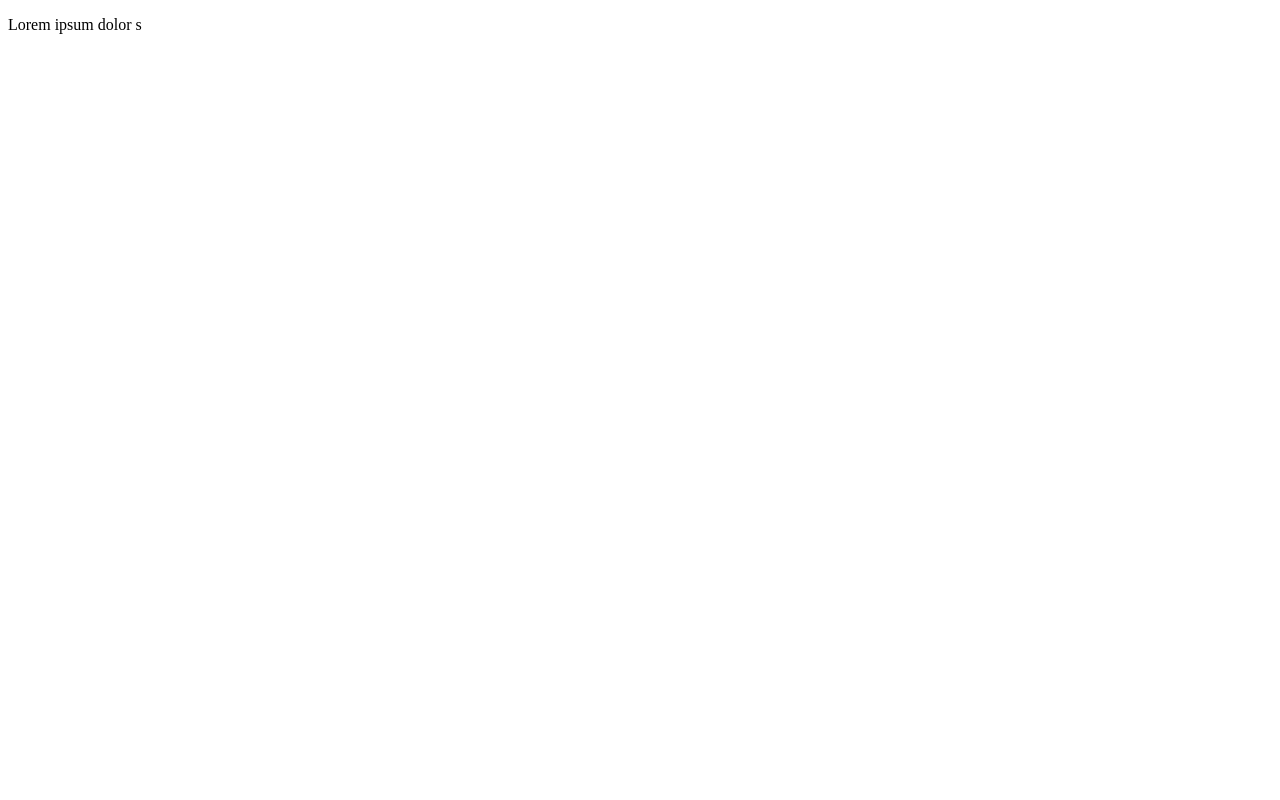
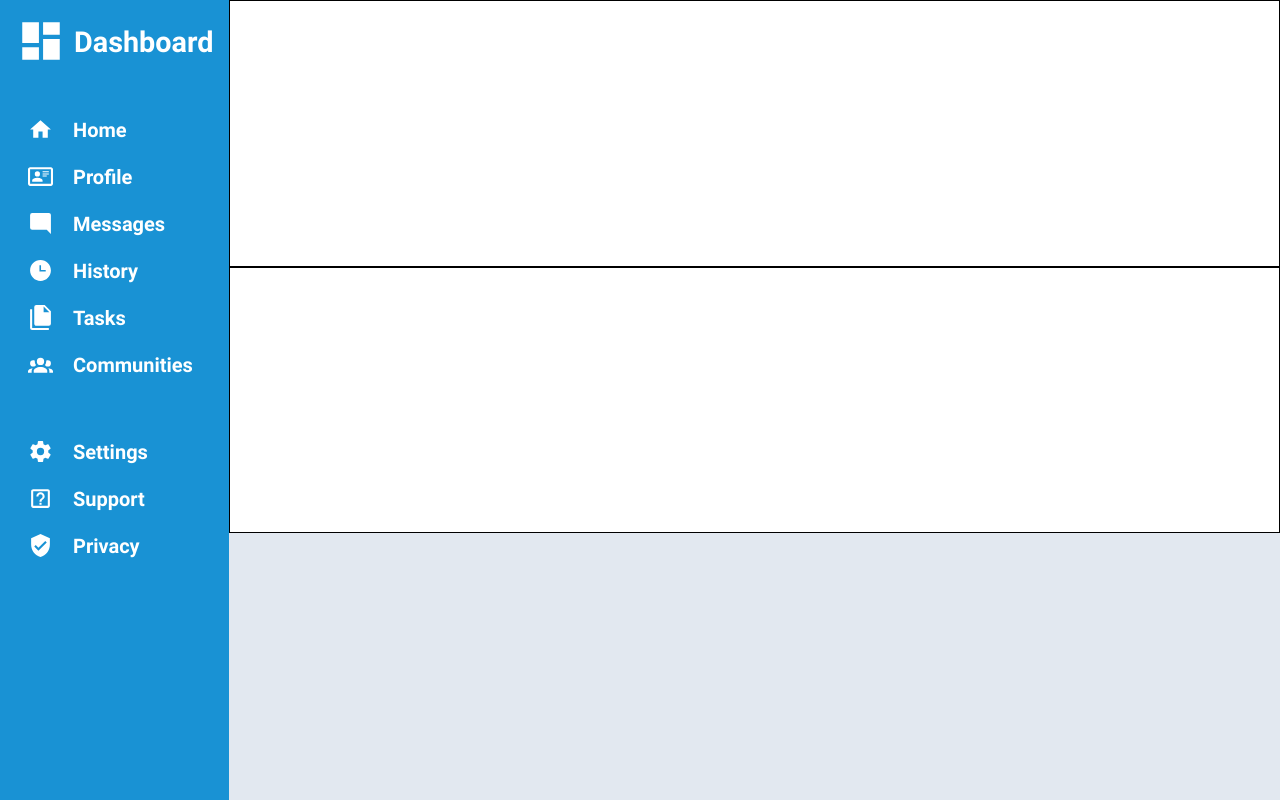
Before and after one commit to Mathew-Theberge/admin-dashboard, a plain HTML site: page index.html in a window 1280 px wide. Drawn offline with Linux system fonts and the light colour scheme.

Commit message:
add all content for sidebar, setup main grid layout and style sidebar

```diff
--- a/index.html
+++ b/index.html
@@ -8,5 +8,86 @@
 </head>
 
 <body>
-    <p>Lorem ipsum dolor s</p>
+
+    <div class="header">
+
+	</div>
+
+	<div class="subheader">
+
+	</div>
+
+	<div class="sidebar">
+		<div class="dashboard">
+			<a href="">
+				<svg xmlns="http://www.w3.org/2000/svg" viewBox="0 0 24 24"><path d="M13,3V9H21V3M13,21H21V11H13M3,21H11V15H3M3,13H11V3H3V13Z" /></svg>
+				<h2>Dashboard</h2>
+			</a>
+		</div>
+
+		<ul class="sidebar-nav">
+			<li>
+				<a href="">
+					<svg xmlns="http://www.w3.org/2000/svg" viewBox="0 0 24 24"><path d="M10,20V14H14V20H19V12H22L12,3L2,12H5V20H10Z" /></svg>
+					<div>Home</div>
+				</a>
+			</li>
+			<li>
+				<a href="">
+					<svg xmlns="http://www.w3.org/2000/svg" viewBox="0 0 24 24"><path d="M22,3H2C0.91,3.04 0.04,3.91 0,5V19C0.04,20.09 0.91,20.96 2,21H22C23.09,20.96 23.96,20.09 24,19V5C23.96,3.91 23.09,3.04 22,3M22,19H2V5H22V19M14,17V15.75C14,14.09 10.66,13.25 9,13.25C7.34,13.25 4,14.09 4,15.75V17H14M9,7A2.5,2.5 0 0,0 6.5,9.5A2.5,2.5 0 0,0 9,12A2.5,2.5 0 0,0 11.5,9.5A2.5,2.5 0 0,0 9,7M14,7V8H20V7H14M14,9V10H20V9H14M14,11V12H18V11H14" /></svg>
+					<div>Profile</div>
+				</a>
+			</li>
+			<li>
+				<a href="">
+					<svg xmlns="http://www.w3.org/2000/svg" viewBox="0 0 24 24"><path d="M22,4C22,2.89 21.1,2 20,2H4A2,2 0 0,0 2,4V16A2,2 0 0,0 4,18H18L22,22V4Z" /></svg>
+					<div>Messages</div>
+				</a>
+			</li>
+			<li>
+				<a href="">
+					<svg xmlns="http://www.w3.org/2000/svg" viewBox="0 0 24 24"><path d="M12 2C6.5 2 2 6.5 2 12C2 17.5 6.5 22 12 22C17.5 22 22 17.5 22 12S17.5 2 12 2M17 13H11V7H12.5V11.5H17V13Z" /></svg>
+					<div>History</div>
+				</a>
+			</li>
+			<li>
+				<a href="">
+					<svg xmlns="http://www.w3.org/2000/svg" viewBox="0 0 24 24"><path d="M15,7H20.5L15,1.5V7M8,0H16L22,6V18A2,2 0 0,1 20,20H8C6.89,20 6,19.1 6,18V2A2,2 0 0,1 8,0M4,4V22H20V24H4A2,2 0 0,1 2,22V4H4Z" /></svg>
+					<div>Tasks</div>
+				</a>
+			</li>
+			<li>
+				<a href="">
+					<svg xmlns="http://www.w3.org/2000/svg" viewBox="0 0 24 24"><path d="M12,5.5A3.5,3.5 0 0,1 15.5,9A3.5,3.5 0 0,1 12,12.5A3.5,3.5 0 0,1 8.5,9A3.5,3.5 0 0,1 12,5.5M5,8C5.56,8 6.08,8.15 6.53,8.42C6.38,9.85 6.8,11.27 7.66,12.38C7.16,13.34 6.16,14 5,14A3,3 0 0,1 2,11A3,3 0 0,1 5,8M19,8A3,3 0 0,1 22,11A3,3 0 0,1 19,14C17.84,14 16.84,13.34 16.34,12.38C17.2,11.27 17.62,9.85 17.47,8.42C17.92,8.15 18.44,8 19,8M5.5,18.25C5.5,16.18 8.41,14.5 12,14.5C15.59,14.5 18.5,16.18 18.5,18.25V20H5.5V18.25M0,20V18.5C0,17.11 1.89,15.94 4.45,15.6C3.86,16.28 3.5,17.22 3.5,18.25V20H0M24,20H20.5V18.25C20.5,17.22 20.14,16.28 19.55,15.6C22.11,15.94 24,17.11 24,18.5V20Z" /></svg>
+					<div>Communities</div>
+				</a>
+			</li>
+		</ul>
+
+		<ul class="sidebar-nav">
+			<li>
+				<a href="">
+					<svg xmlns="http://www.w3.org/2000/svg" viewBox="0 0 24 24"><path d="M12,15.5A3.5,3.5 0 0,1 8.5,12A3.5,3.5 0 0,1 12,8.5A3.5,3.5 0 0,1 15.5,12A3.5,3.5 0 0,1 12,15.5M19.43,12.97C19.47,12.65 19.5,12.33 19.5,12C19.5,11.67 19.47,11.34 19.43,11L21.54,9.37C21.73,9.22 21.78,8.95 21.66,8.73L19.66,5.27C19.54,5.05 19.27,4.96 19.05,5.05L16.56,6.05C16.04,5.66 15.5,5.32 14.87,5.07L14.5,2.42C14.46,2.18 14.25,2 14,2H10C9.75,2 9.54,2.18 9.5,2.42L9.13,5.07C8.5,5.32 7.96,5.66 7.44,6.05L4.95,5.05C4.73,4.96 4.46,5.05 4.34,5.27L2.34,8.73C2.21,8.95 2.27,9.22 2.46,9.37L4.57,11C4.53,11.34 4.5,11.67 4.5,12C4.5,12.33 4.53,12.65 4.57,12.97L2.46,14.63C2.27,14.78 2.21,15.05 2.34,15.27L4.34,18.73C4.46,18.95 4.73,19.03 4.95,18.95L7.44,17.94C7.96,18.34 8.5,18.68 9.13,18.93L9.5,21.58C9.54,21.82 9.75,22 10,22H14C14.25,22 14.46,21.82 14.5,21.58L14.87,18.93C15.5,18.67 16.04,18.34 16.56,17.94L19.05,18.95C19.27,19.03 19.54,18.95 19.66,18.73L21.66,15.27C21.78,15.05 21.73,14.78 21.54,14.63L19.43,12.97Z" /></svg>
+					<div>Settings</div>
+				</a>
+			</li>
+			<li>
+				<a href="">
+					<svg xmlns="http://www.w3.org/2000/svg" viewBox="0 0 24 24"><path d="M11 18H13V16H11V18M12 6C9.8 6 8 7.8 8 10H10C10 8.9 10.9 8 12 8S14 8.9 14 10C14 12 11 11.8 11 15H13C13 12.8 16 12.5 16 10C16 7.8 14.2 6 12 6M19 5V19H5V5H19M19 3H5C3.9 3 3 3.9 3 5V19C3 20.1 3.9 21 5 21H19C20.1 21 21 20.1 21 19V5C21 3.9 20.1 3 19 3Z" /></svg>
+					<div>Support</div>
+				</a>
+			</li>
+			<li>
+				<a href="">
+					<svg xmlns="http://www.w3.org/2000/svg" viewBox="0 0 24 24"><path d="M10,17L6,13L7.41,11.59L10,14.17L16.59,7.58L18,9M12,1L3,5V11C3,16.55 6.84,21.74 12,23C17.16,21.74 21,16.55 21,11V5L12,1Z" /></svg>
+					<div>Privacy</div>
+				</a>
+			</li>
+		</ul>
+	</div>
+
+	<div class="main-content">
+
+	</div>
+
 </body>
--- a/style.css
+++ b/style.css
@@ -1,13 +1,89 @@
 @font-face {
   font-family: "Roboto";
 	font-weight: 400;
-  src: url(fonts/roboto-regular-webfont.woff2) format("woff2")
-       url(fonts/roboto-regular-webfont.woff) format("woff");
+  src: url("fonts/roboto-regular-webfont.woff2") format("woff2"),
+       url("fonts/roboto-regular-webfont.woff") format("woff");
 }
 
 @font-face {
   font-family: "Roboto";
 	font-weight: 700;
-  src: url(fonts/roboto-bold-webfont.woff2) format("woff2")
-       url(fonts/roboto-bold-webfont.woff) format("woff");
+  src: url("fonts/roboto-bold-webfont.woff2") format("woff2"),
+       url("fonts/roboto-bold-webfont.woff") format("woff");
 }
+
+* {
+	margin: 0;
+	padding: 0;
+	box-sizing: border-box;
+}
+
+body {
+	min-height: 100svh;
+	display: grid;
+	grid-template-columns: 1fr 5fr;
+	grid-template-rows: 1fr 1fr 1fr;
+	font-family: "Roboto";
+}
+
+ul {
+	list-style-type: none;
+}
+
+.sidebar {
+	background-color: #1992d4;
+	grid-row: 1 / 4;
+	padding: 1rem;
+}
+
+.main-content {
+	background-color: #e2e8f0;
+}
+
+.header,
+.subheader {
+	border: 1px solid black;
+}
+
+svg {
+	fill: white;
+	width: 25px;
+	height: 25px;
+}
+
+.sidebar > .dashboard svg {
+	width: 50px;
+	height: 50px;
+}
+
+.sidebar a {
+	display: flex;
+	align-items: center;
+	color: white;
+	text-decoration: none;
+	font-weight: 700;
+	font-size: 1.25rem;
+}
+
+.sidebar-nav {
+	margin-top: 2.5rem;
+	margin-left: 2px;
+}
+
+.sidebar-nav a {
+	gap: 20px;
+	padding: 10px;
+}
+
+.sidebar-nav a:hover {
+	background-color: #ffffff3b;
+	border-radius: 0.5rem;
+}
+
+.dashboard a {
+	font-size: 1.2rem;
+}
+
+.dashboard a {
+	gap: 8px;
+}
```
